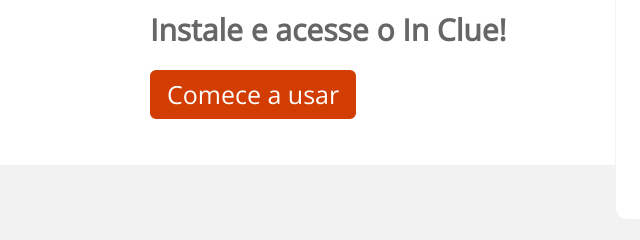
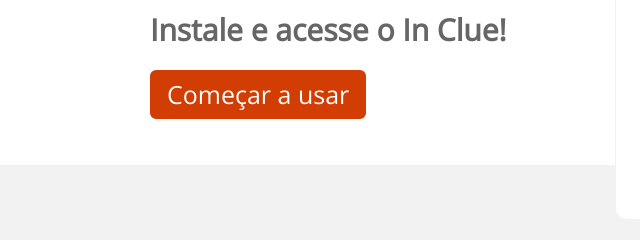
Before and after one commit to BrunaN/LandingPageInClue, a plain HTML site: page index.html in a window 1280 px wide. Shown: the part 2745-2985 px from the top of the page, 0-640 px from the left. Drawn offline with nearby package versions, Linux system fonts and the light colour scheme.

Commit message:
popup in clue

```diff
--- a/index.html
+++ b/index.html
@@ -130,7 +130,7 @@
             </h4>
             <div>
                 <button class="button primary">
-                    Comece a usar
+                    Começar a usar
                 </button>
             </div>
         </div>
```
